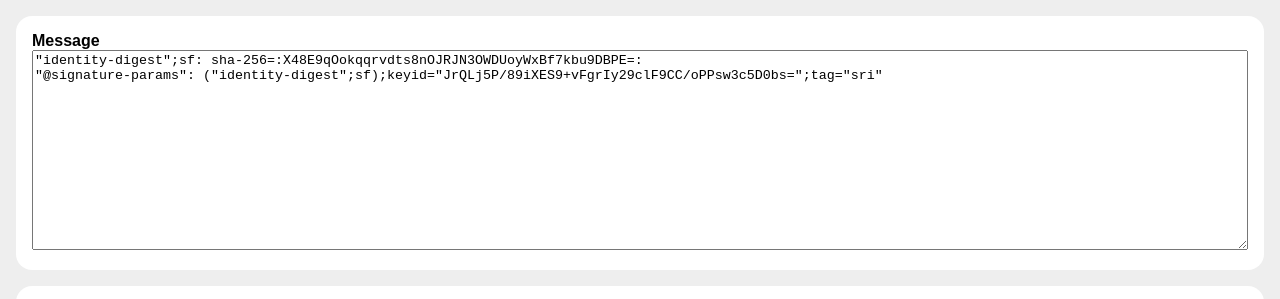
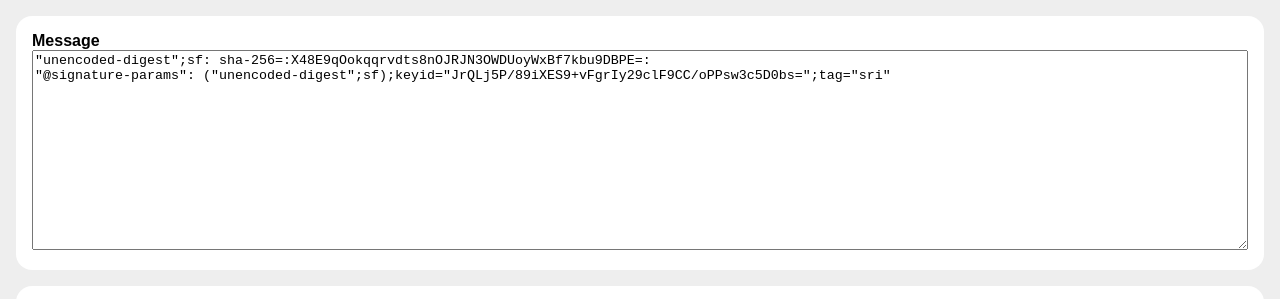
Before and after one commit to mikewest/sha2-it, a plain HTML site: page ed25519.html in a window 1280 px wide. Shown: the top 299 px of the page. Drawn offline with Linux system fonts and the light colour scheme.

```diff
--- a/ed25519.html
+++ b/ed25519.html
@@ -50,8 +50,8 @@
     <main>
       <section>
         <strong>Message</strong>
-        <textarea id="input">"identity-digest";sf: sha-256=:X48E9qOokqqrvdts8nOJRJN3OWDUoyWxBf7kbu9DBPE=:
-"@signature-params": ("identity-digest";sf);keyid="JrQLj5P/89iXES9+vFgrIy29clF9CC/oPPsw3c5D0bs=";tag="sri"</textarea>
+        <textarea id="input">"unencoded-digest";sf: sha-256=:X48E9qOokqqrvdts8nOJRJN3OWDUoyWxBf7kbu9DBPE=:
+"@signature-params": ("unencoded-digest";sf);keyid="JrQLj5P/89iXES9+vFgrIy29clF9CC/oPPsw3c5D0bs=";tag="sri"</textarea>
       </section>
       <section>
         <strong>Key</strong>
```
